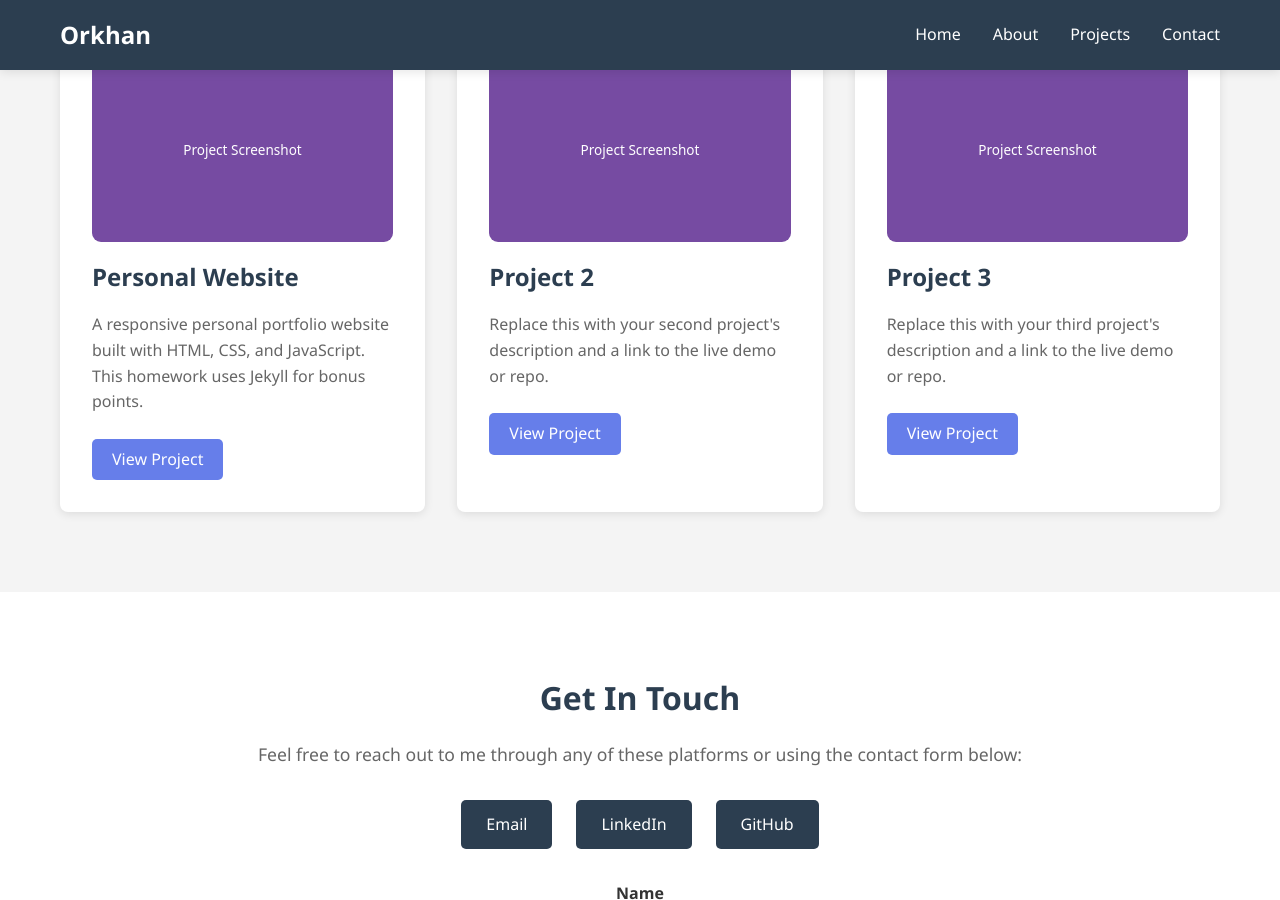
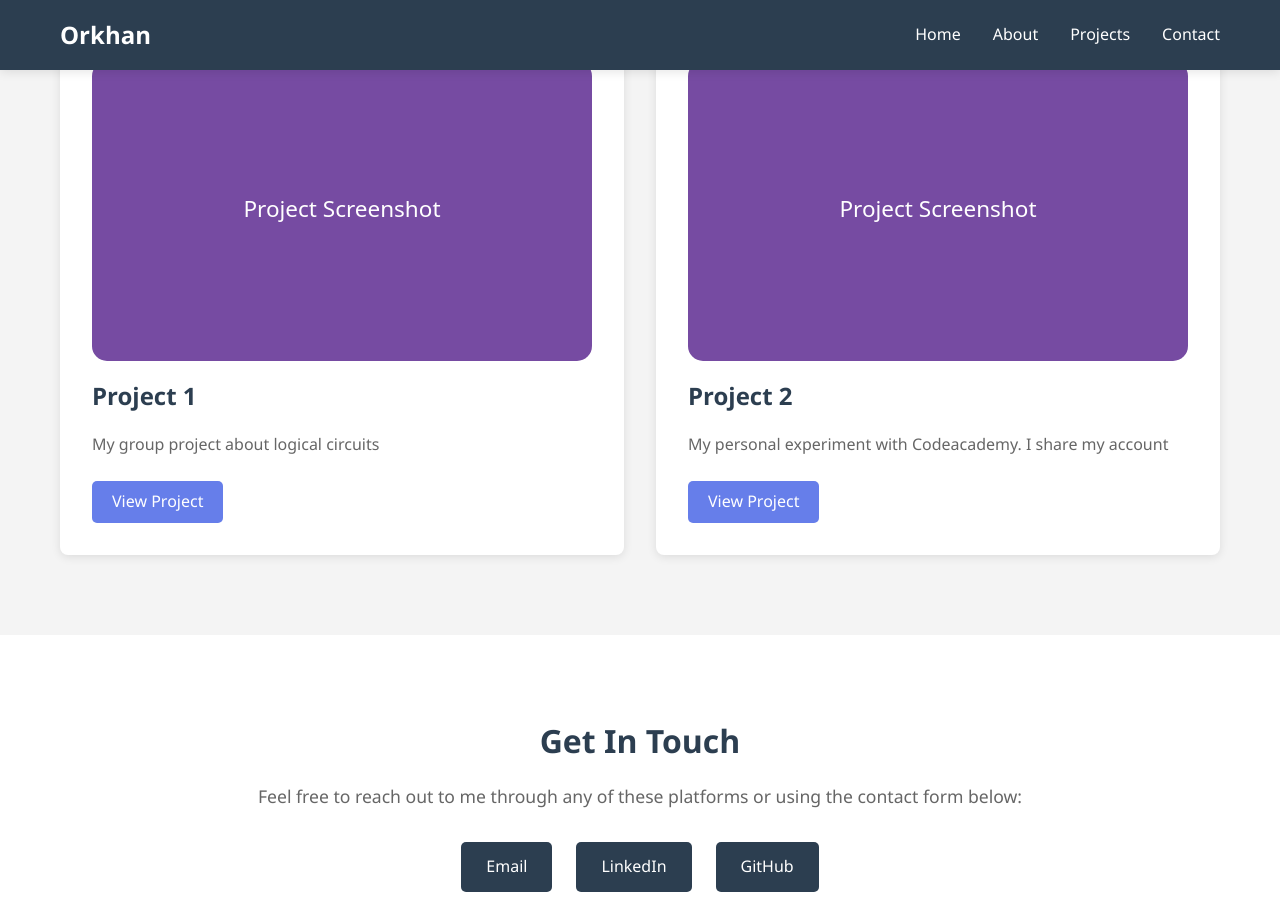
Before and after one commit to orkhan8/personal-website, a Jekyll site: the page built from index.html, in a window 1280 px wide and 900 px high, scrolled down 1018 px. Built offline with Jekyll 4.4.1, drawn with Linux system fonts in a browser that asks for light colours.

Commit message:
Update projects with real project descriptions and links

```diff
--- a/index.html
+++ b/index.html
@@ -50,23 +50,18 @@ title: Orkhan Shahmuradli - Personal Portfolio
             <div class="container">
                 <h2>Projects</h2>
                 <div class="project-grid">
-                    <div class="project-card">
-                        <img src="{{ site.baseurl }}/media/project1.svg" alt="Personal website screenshot" class="project-thumb">
-                        <h3>Personal Website</h3>
-                        <p>A responsive personal portfolio website built with HTML, CSS, and JavaScript. This homework uses Jekyll for bonus points.</p>
-                        <a href="#" class="project-link">View Project</a>
-                    </div>
+
                     <div class="project-card">
                         <img src="{{ site.baseurl }}/media/project1.svg" alt="Project two screenshot" class="project-thumb">
-                        <h3>Project 2</h3>
-                        <p>Replace this with your second project's description and a link to the live demo or repo.</p>
-                        <a href="#" class="project-link">View Project</a>
+                        <h3>Project 1</h3>
+                        <p>My group project about logical circuits</p>
+                        <a href="https://youtu.be/sVX4yq-9aFw?si=4VhbetpiMVsVNpsL" class="project-link">View Project</a>
                     </div>
                     <div class="project-card">
                         <img src="{{ site.baseurl }}/media/project1.svg" alt="Project three screenshot" class="project-thumb">
-                        <h3>Project 3</h3>
-                        <p>Replace this with your third project's description and a link to the live demo or repo.</p>
-                        <a href="#" class="project-link">View Project</a>
+                        <h3>Project 2</h3>
+                        <p>My personal experiment with Codeacademy. I share my account</p>
+                        <a href="https://www.codecademy.com/profiles/Orkhan.sh" class="project-link">View Project</a>
                     </div>
                 </div>
             </div>
```
